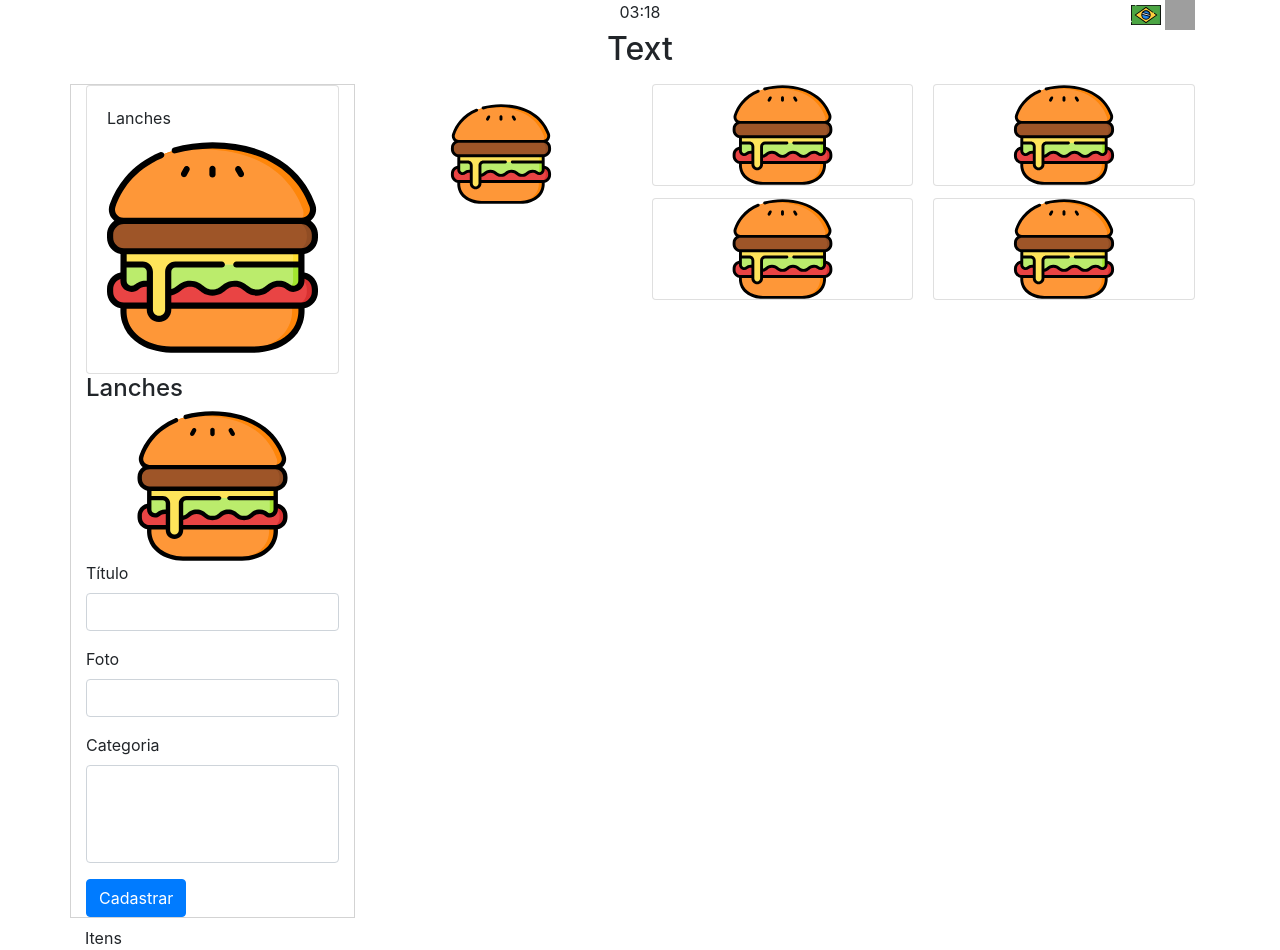
After one commit to ddrppx/integrador-2020, a PHP site: template src/Pages/produto-pedido.php in a window 1280 px wide. The commit adds this page. Run offline with PHP 8.4, Linux system fonts and the light colour scheme; the template is opened without the code that fills it, so the values that code supplies are empty; grey boxes are pictures that could not be loaded.

Commit message:
front end

```diff
--- a/src/Pages/metodo-pagamento.php
+++ b/src/Pages/metodo-pagamento.php
@@ -25,7 +25,7 @@
 			</div>
         </div>
 
-        <div class="container pt-2 pb-5">
+        <div class="container-fluid pt-2 pb-5">
 			<div class="row pt-2 pb-5 text-center">
                 <div class="col-md mx-4">
                     <h2>Comer aqui</h2>
--- /dev/null
+++ b/src/Pages/produto-pedido.php
@@ -0,0 +1,115 @@
+<?php
+
+?>
+
+<!DOCTYPE html>
+<html lang="pt-br">
+<head>
+    <meta charset="UTF-8">
+    <meta name="viewport" content="width=device-width, initial-scale=1.0">
+	<title>Método de Pagamento</title>
+
+	<link rel="stylesheet" href="../bootstrap4.5.0/css/bootstrap.min.css" />
+    <link rel="stylesheet" href="../css/main.css" />
+
+</head>
+<body>
+
+    <?php include "header.php"; ?>
+
+    <div class="container">
+        <div class="row">
+            <div class="col text-center">
+                <h2>Text</h2>
+            </div>
+        </div>
+    </div>
+
+    <div class="container my-2">
+        <div class="row">
+
+            <!-- Container Lateral -->
+            <div class="col-sm-12 col-md-3" id="lateral-categoria">
+
+            <div class="card">
+                <div class="card-body">
+                    <p class="card-title">Lanches</p>
+                    <img class="card-img-bottom" src="../static/svg/segment/lanches.svg" alt="Card image cap">
+                </div>
+
+                </div>
+
+                <div>
+                    <h4>Lanches</h4>
+                    <img type="image/svg+xma" src="../static/svg/segment/lanches.svg"  height="150px" width="100%"/>
+                </div>
+
+
+                <form id="formulario_filme">
+                    <div class="form-group">
+                        <label for="titulo">Título</label>
+                        <input type="text" name="titulo" class="form-control" id="titulo"/>
+                    </div>
+
+                    <div class="form-group">
+                        <label for="imagem">Foto</label>
+                        <input type="text" name="imagem" class="form-control" id="imagem"/>
+                    </div>
+
+                    <div class="form-group">
+                        <label for="categoria">Categoria</label>
+                        <select name="categorias" class="form-control" id="categorias" multiple>
+                        </select>
+                    </div>
+                    <button type="submit" class="btn btn-primary">Cadastrar</button>
+                </form>
+
+            </div>
+
+            <!-- Container -->
+            <div class="col-sm-12 col-md-9">
+            <div id="cards_container" class="card-columns">
+
+            <div class="card-body">
+                <img class="card-img-top" src="../static/svg/segment/lanches.svg" height="100px" height="100px" alt="">
+            </div>
+
+
+            <div class="card">
+                <img class="card-img-top" src="../static/svg/segment/lanches.svg" height="100px" height="100px" alt="">
+                </div>
+
+            <div class="card">
+                <img class="card-img-top" src="../static/svg/segment/lanches.svg" height="100px" height="100px" alt="">
+                </div>
+
+            <div class="card">
+                <img class="card-img-top" src="../static/svg/segment/lanches.svg" height="100px" height="100px" alt="">
+                </div>
+
+            <div class="card">
+                <img class="card-img-top" src="../static/svg/segment/lanches.svg" height="100px" height="100px" alt="">
+                </div>
+
+        </div>
+
+
+
+            </div>
+        </div>
+    </div>
+    <div class="container">
+        <div class="row">
+            <div class="col-12">
+
+
+            </div>
+            <div class="col-xl-12">
+                Itens
+            </div>
+        </div>
+    </div>
+
+
+
+    <?php include "footer.php"; ?>
--- a/src/css/main.css
+++ b/src/css/main.css
@@ -1,6 +1,6 @@
-* {
+/* * {
     border: solid 1px black;
-}
+}   */
 
 span {
     padding-left: 0px;
@@ -24,3 +24,8 @@ span {
     top:0;
     }
 }
+
+div #lateral-categoria {
+    border: solid 1px lightgray;
+    max-height: "750px";
+}
```
Also changed, not shown: src/Pages/compras.php (deleted, +0 -17 lines), src/Static/svg/segment/lanches.svg (added), src/Static/svg/segment/lanches2.svg (added).
